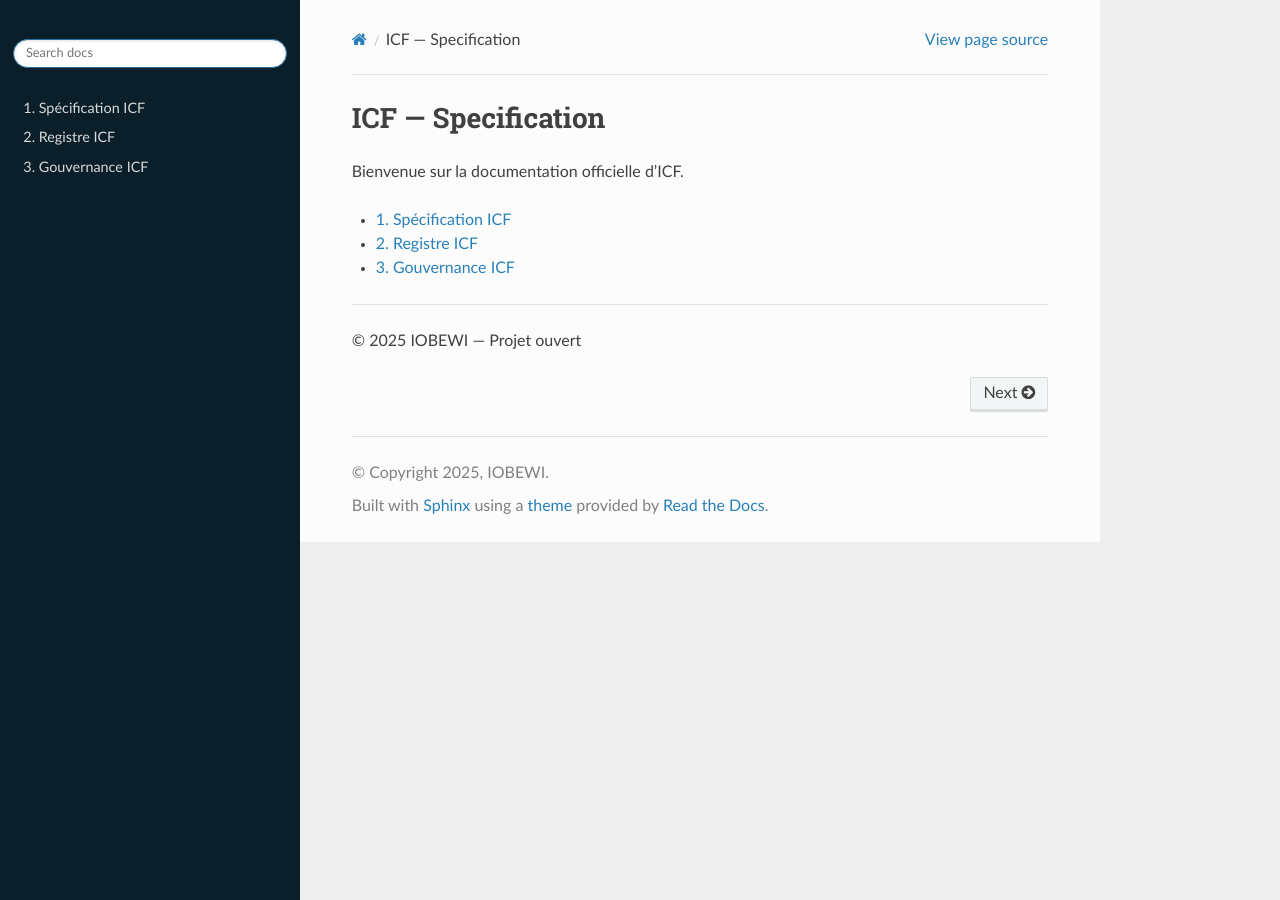
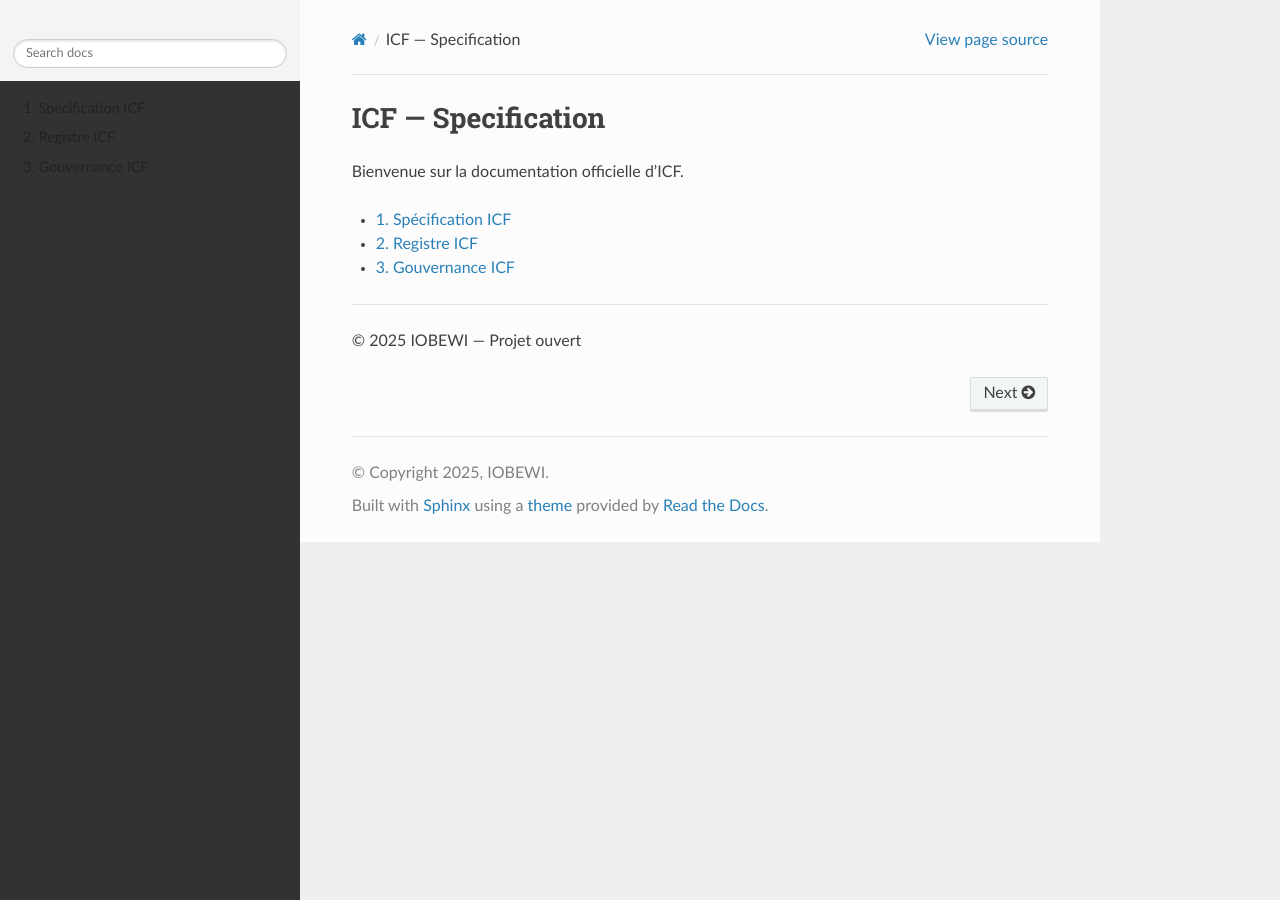
Before and after one commit to iobewi/icf, a Sphinx documentation site: the page built from docs/index.md, in a window 1280 px wide. Built offline with Sphinx 7.4.7 and the Read the Docs theme 3.1.0, drawn with Linux system fonts in a browser that asks for light colours.

Commit message:
fix collor

```diff
--- a/docs/_static/custom.css
+++ b/docs/_static/custom.css
@@ -1 +1,35 @@
-.wy-nav-side{background:#0b1f2a}.wy-side-nav-search{background:#0b1f2a}
+/* Couleur de fond claire pour la sidebar */
+.wy-side-nav-search {
+    background-color: #f4f4f4 !important;
+}
+
+/* Ajustement du champ de recherche */
+.wy-side-nav-search input[type="text"] {
+    border: 1px solid #ccc;
+    background-color: #fff;
+    color: #000;
+}
+
+/* Couleur du texte des liens dans la sidebar */
+.wy-menu-vertical a {
+    color: #222 !important;
+}
+
+/* Hover des liens dans la sidebar */
+.wy-menu-vertical a:hover {
+    background-color: #ddd !important;
+    color: #000 !important;
+}
+
+/* Lien actif dans la sidebar */
+.wy-menu-vertical li.current > a {
+    background-color: #bbb !important;
+    color: #000 !important;
+}
+
+/* Forcer le fond derrière le logo */
+.wy-side-nav-search img {
+    background-color: #f4f4f4;
+    padding: 5px;
+    border-radius: 4px;
+}
```
